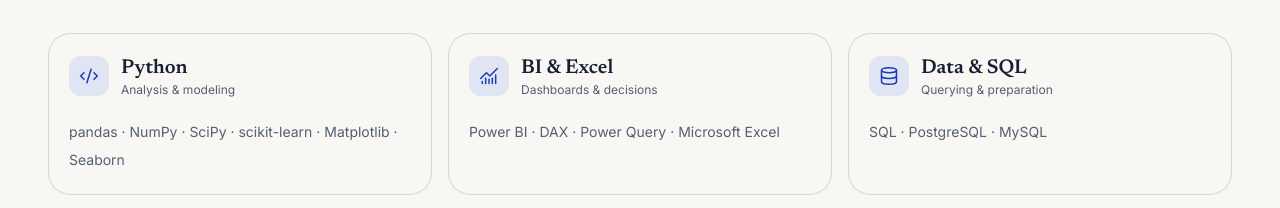
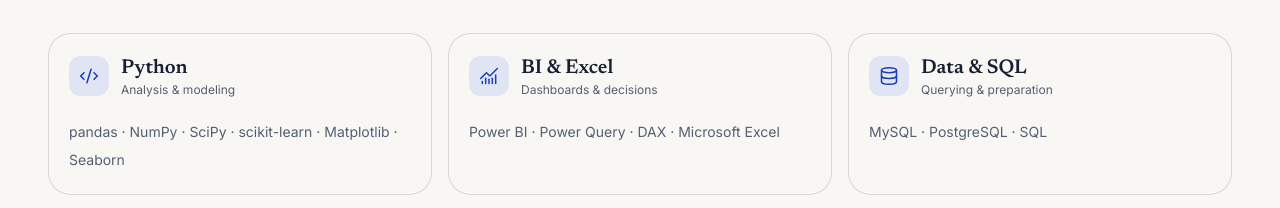
Before and after one commit to mohamed2nabil/my-portfolio-hub, a Next.js app: page /data-analysis in a window 1280 px wide. Shown: the part 1153-1361 px from the top of the page. Built offline with nearby package versions, Linux system fonts and the light colour scheme.

Commit message:
feat: drive grouped analytics toolkit from editable GitHub skills catalog

```diff
--- a/src/app/data-analysis/page.jsx
+++ b/src/app/data-analysis/page.jsx
@@ -3,18 +3,25 @@ import Link from "next/link";
 import { ArrowUpRight, Code2, Database, ChartNoAxesCombined } from "lucide-react";
 import FlowDiagram from "@/components/FlowDiagram";
 import { getPublishedProjects } from "@/lib/projects";
-import { getProfile } from "@/lib/content";
+import { getProfile, getSkills } from "@/lib/content";
 
 export const revalidate = 60;
 
-const toolkit = [
-  { title: "Python", role: "Analysis & modeling", Icon: Code2, items: ["pandas", "NumPy", "SciPy", "scikit-learn", "Matplotlib", "Seaborn"] },
-  { title: "BI & Excel", role: "Dashboards & decisions", Icon: ChartNoAxesCombined, items: ["Power BI", "DAX", "Power Query", "Microsoft Excel"] },
-  { title: "Data & SQL", role: "Querying & preparation", Icon: Database, items: ["SQL", "PostgreSQL", "MySQL"] },
+const toolkitSections = [
+  { title: "Python", role: "Analysis & modeling", Icon: Code2, categories: ["Python Libraries"], ids: [] },
+  { title: "BI & Excel", role: "Dashboards & decisions", Icon: ChartNoAxesCombined, categories: ["Business Intelligence"], ids: ["power-bi"] },
+  { title: "Data & SQL", role: "Querying & preparation", Icon: Database, categories: ["Analytics Databases", "Databases"], ids: [] },
 ];
 
 export default async function DataAnalysisPage() {
-  const [projects, profile] = await Promise.all([getPublishedProjects("data-analysis"), getProfile()]);
+  const [projects, profile, allSkills] = await Promise.all([getPublishedProjects("data-analysis"), getProfile(), getSkills()]);
+  const toolkit = toolkitSections.map((section) => ({
+    ...section,
+    items: allSkills
+      .filter((skill) => skill.visible !== false && (section.categories.includes(skill.category) || section.ids.includes(skill.id)))
+      .sort((a, b) => a.sort_order - b.sort_order)
+      .map((skill) => skill.name),
+  }));
   return <div className="page-shell">
     <section className="border-b border-blue-700/20">
       <div className="content-frame grid items-center gap-10 py-14 sm:py-20 lg:grid-cols-[1.15fr_.85fr]">
```
